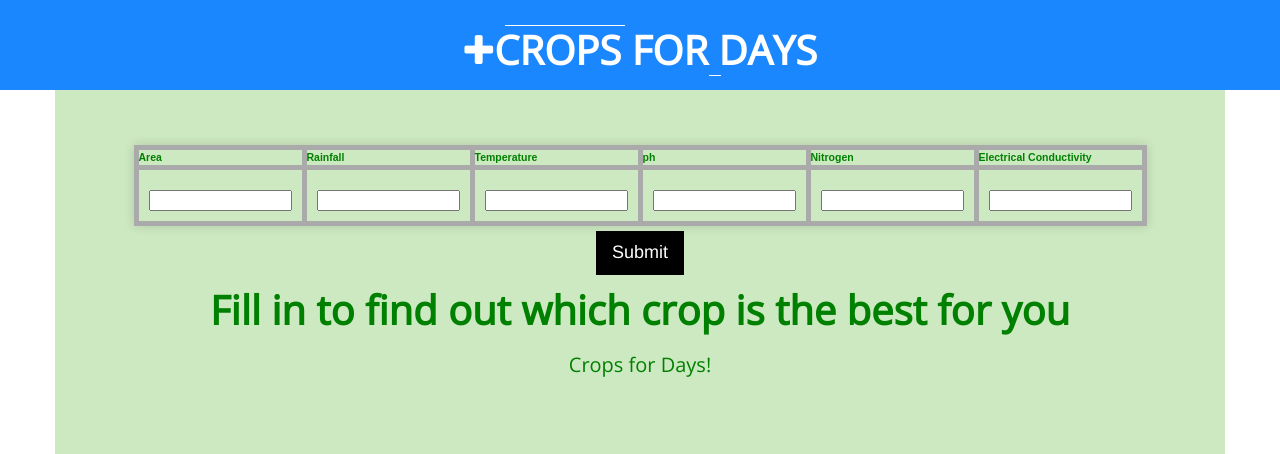
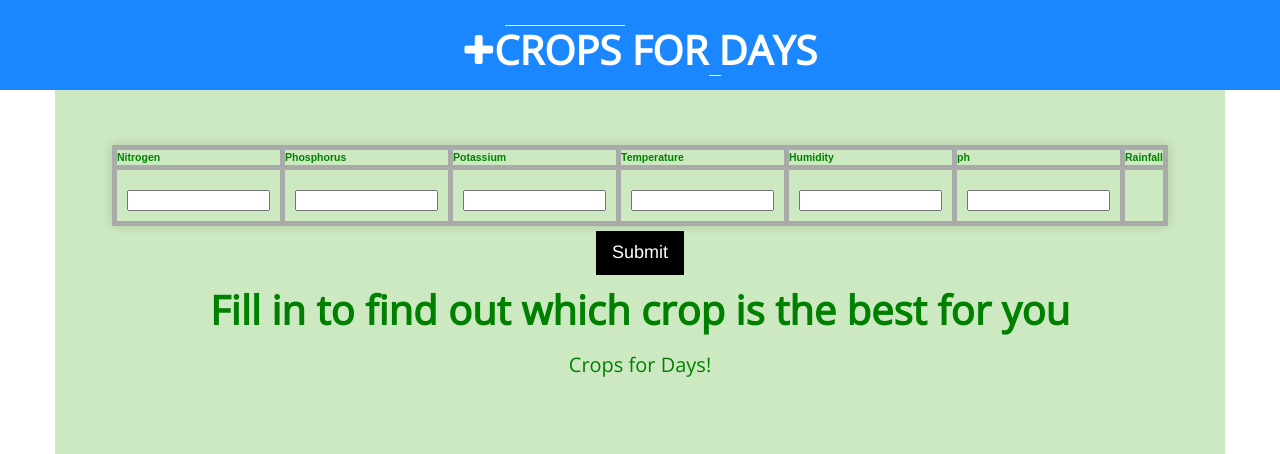
Before and after one commit to starrocket2607/HACKSUTD, a Flask app: template Templates/index.html in a window 1280 px wide. Shown: the top 454 px of the page. Run offline with Flask 2, Linux system fonts and the light colour scheme; the template is opened without the code that fills it, so the values that code supplies are empty; parts of the project's set-up code (start-up, migrations or seed data) failed here and were passed over.

Commit message:
Update index.html

```diff
--- a/Templates/index.html
+++ b/Templates/index.html
@@ -57,12 +57,16 @@
             <div class="col-md-12">
       <table>
            <tr>
-                 <th> Area </th>
-        	     <th> Rainfall </th>
+                 <th> Nitrogen </th>
+                 <th> Phosphorus </th>
+                 <th> Potassium </th>
             	 <th> Temperature </th>
-            	 <th> ph </th>
-                 <th> Nitrogen </th>
-            	 <th> Electrical Conductivity</th>
+                 <th> Humidity</th>
+                 <th> ph </th>
+                 <th> Rainfall </th>
+
+
+
 
            </tr>
 
```
